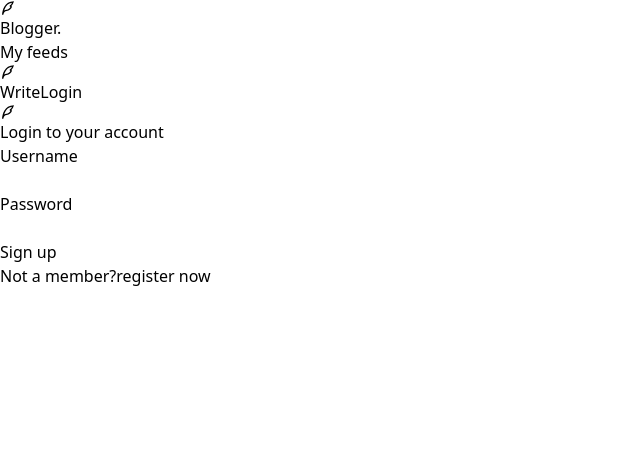
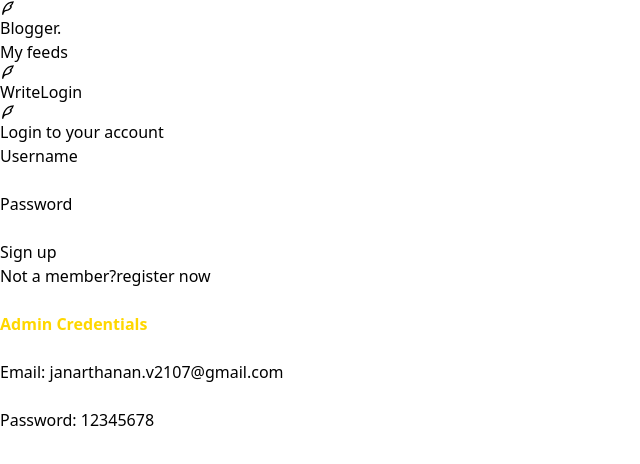
Before and after one commit to Janarthanan2107/Blogger-Full-Stack-Client, a React (Vite) app: page /login in a window 1280 px wide. Shown: the top 464 px of the page, without its empty margins (0-640 px from the left). Built offline with nearby package versions, Linux system fonts and the light colour scheme.

Commit message:
Update login.Route.jsx

```diff
--- a/src/routes/authentication/login/login.Route.jsx
+++ b/src/routes/authentication/login/login.Route.jsx
@@ -142,6 +142,18 @@ const Login = () => {
             register now
           </Link>
         </p>
+        <br />
+        <div>
+          <p>
+            <span style={{ fontWeight: 600,color:"gold" }}>Admin Credentials</span>
+            <br />
+            <br />
+            Email: janarthanan.v2107@gmail.com
+            <br />
+            <br />
+            Password: 12345678
+          </p>
+        </div>
       </div>
     </div>
   );
```
